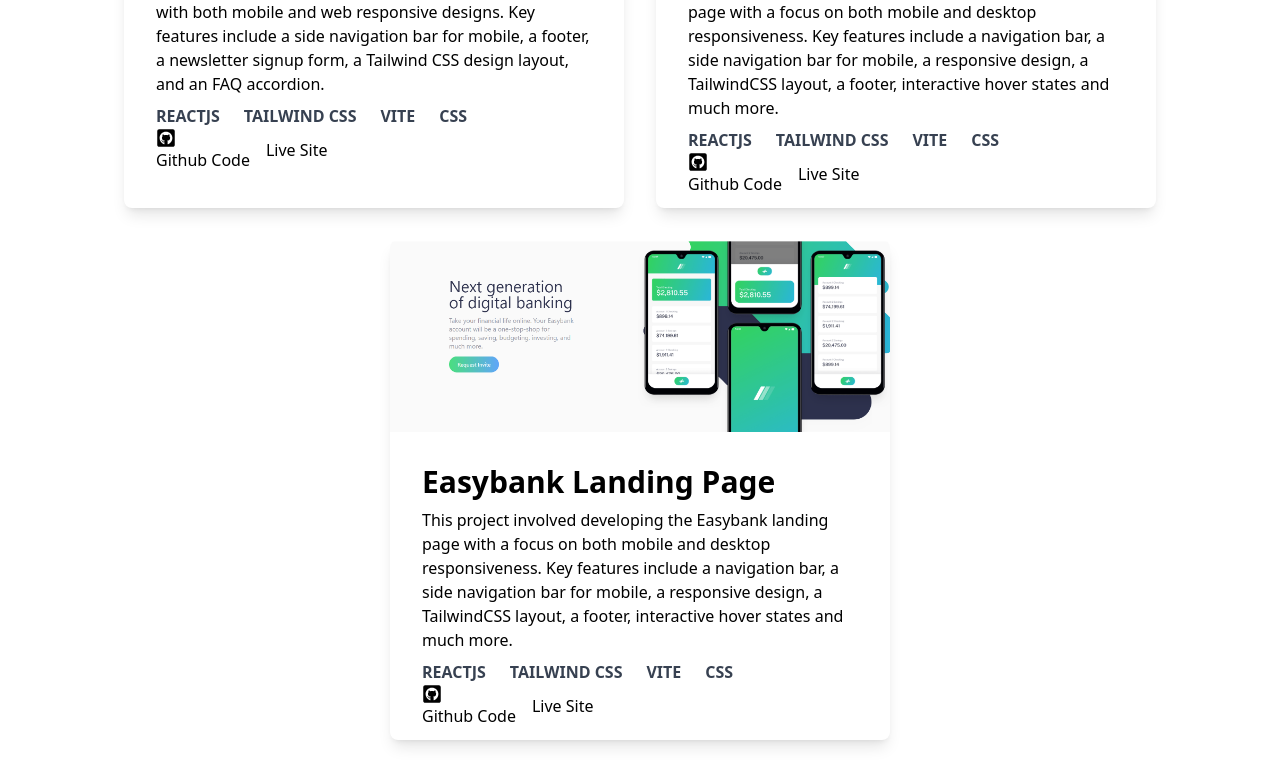
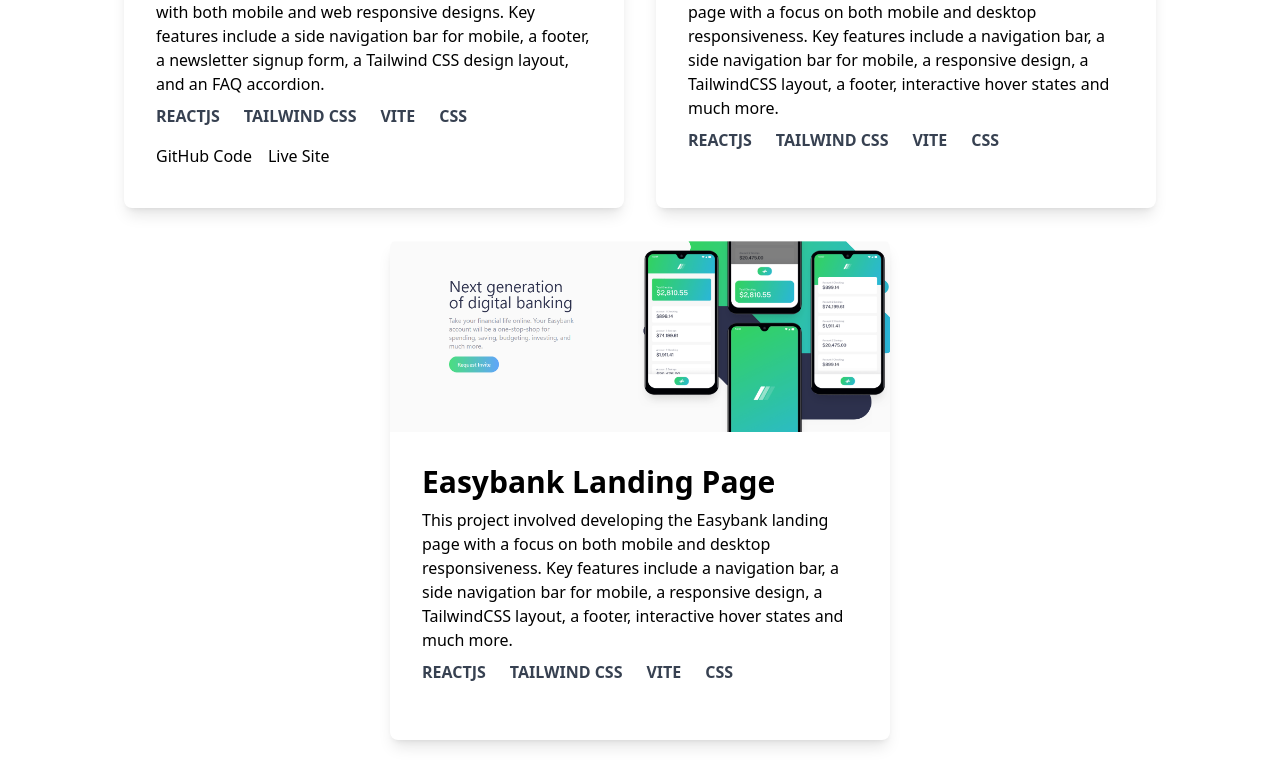
Before and after one commit to lavollmer/portfolio-lauradev, a React (Vite) app: page / in a window 1280 px wide. Shown: the part 2901-3671 px from the top of the page. Built offline with nearby package versions, Linux system fonts and the light colour scheme.

Commit message:
updating projects section with styling and links

```diff
--- a/src/components/Projects.jsx
+++ b/src/components/Projects.jsx
@@ -22,6 +22,8 @@ const Projects = () => {
           skillTwo="TAILWIND CSS"
           skillThree="VITE"
           skillFour="CSS"
+          githubCode={`https://github.com/lavollmer/bookmark-landing-page`}
+          livesite={`https://bookmarklandingpagelauradev.netlify.app/`}
         />
         <Card
           image={Easybank}
--- a/src/components/ProjectsCard.jsx
+++ b/src/components/ProjectsCard.jsx
@@ -10,7 +10,7 @@ const ProjectsCard = ({
   skillTwo,
   skillThree,
   skillFour,
-  github,
+  githubCode,
   livesite,
 }) => {
   return (
@@ -35,19 +35,17 @@ const ProjectsCard = ({
           <p className="text-gray-700 mt-2 text-md font-bold">{skillThree}</p>
           <p className="text-gray-700 mt-2 text-md font-bold">{skillFour}</p>
         </div>
-        <div className="flex flex-row items-center space-x-4">
-          <a
-            href="https://github.com/lavollmer"
-            target="_blank"
-            rel="noopener noreferrer"
-          >
-            <button className="text-black cursor-pointer">
-              <FaGithubSquare size={20} />
-              Github Code
-            </button>
-          </a>
-
-          <p>Live Site</p>
+        <div className="flex flex-row space-x-4 card-links pt-4">
+          {githubCode && (
+            <a href={githubCode} target="_blank" rel="noopener noreferrer" className="hover:text-royal-blue hover:animate-pulse">
+              GitHub Code
+            </a>
+          )}
+          {livesite && (
+            <a href={livesite} target="_blank" rel="noopener noreferrer" className="hover:text-royal-blue hover:animate-pulse">
+              Live Site
+            </a>
+          )}
         </div>
       </div>
     </div>
--- a/tailwind.config.js
+++ b/tailwind.config.js
@@ -10,6 +10,7 @@ module.exports = {
         "burnt-sienna": "#E37D67",
         redwood: "#98574D",
         timberwolf: "#D2D3CF",
+        'royal-blue': '#6477E2',
       },
     },
   },
```
